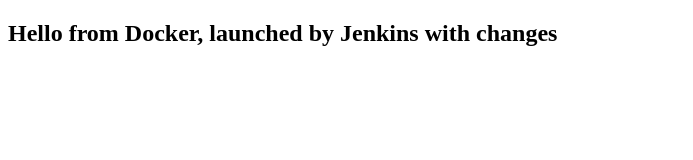
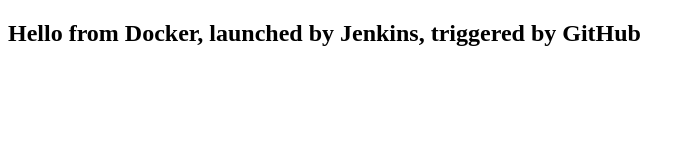
Before and after one commit to taraskush/lb1, a plain HTML site: page index.html in a window 1280 px wide. Shown: the whole page, without its empty margins (0-693 px from the left). Drawn offline with Linux system fonts and the light colour scheme.

Commit message:
feat: update Jenkins pipeline and HTML message for GitHub integration

```diff
--- a/index.html
+++ b/index.html
@@ -7,7 +7,7 @@
 </head>
 
 <body>
-    <h2>Hello from Docker, launched by Jenkins with changes</h2>
+    <h2>Hello from Docker, launched by Jenkins, triggered by GitHub</h2>
 </body>
 
 </html>
```
Also changed, not shown: 1 other file.
